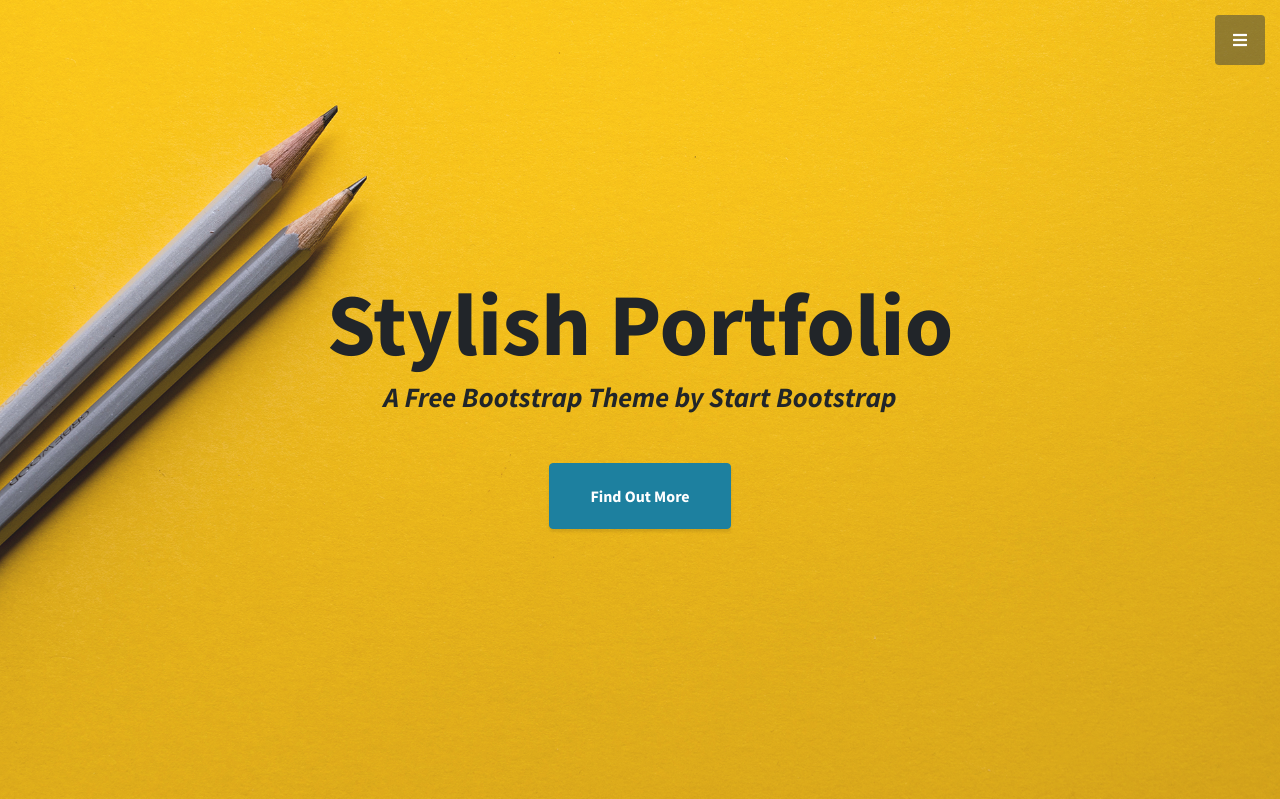
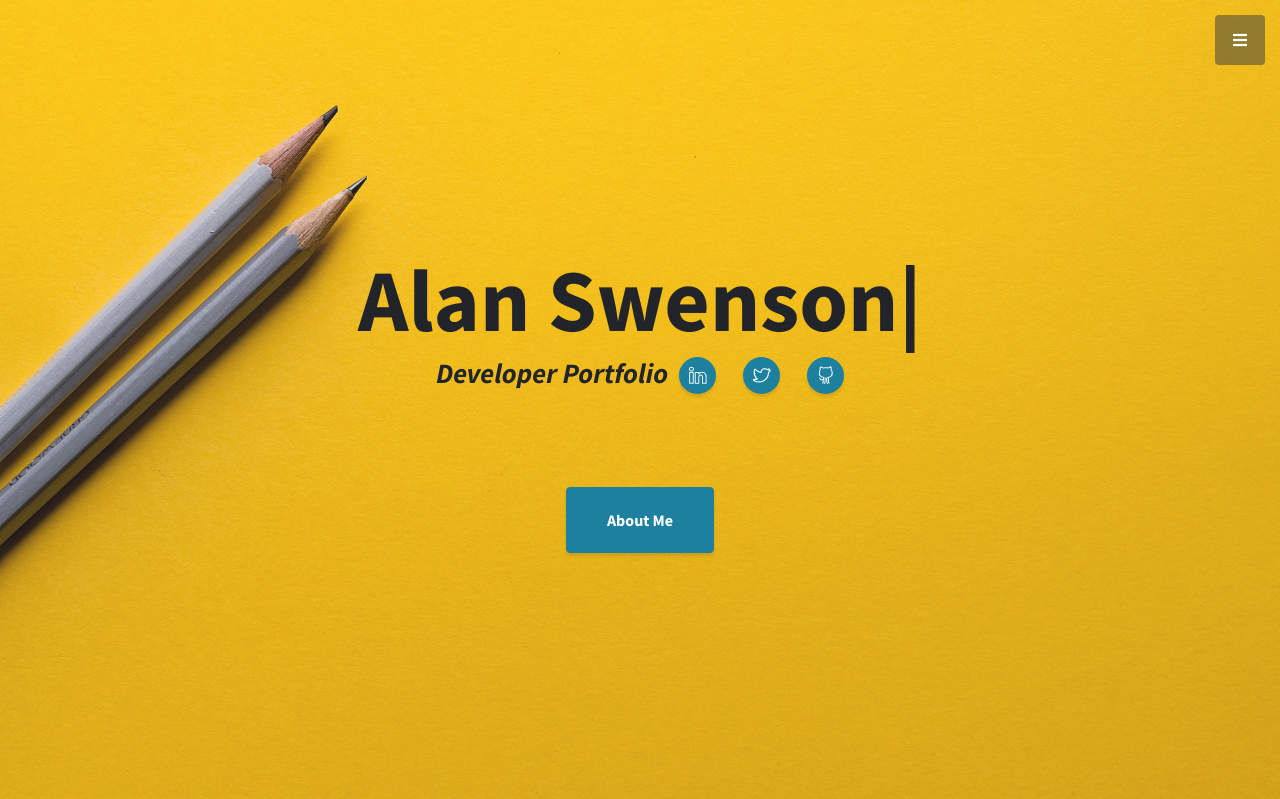
Before and after one commit to AlanSwenson/portfolio, a Flask app: page / in a window 1280 px wide. Shown: the top 799 px of the page. Run offline with Flask 2, Linux system fonts and the light colour scheme; parts of the project's set-up code (start-up, migrations or seed data) failed here and were passed over; some libraries are stand-ins or nearby versions.

Commit message:
add type.js

```diff
--- a/portfolio/__init__.py
+++ b/portfolio/__init__.py
@@ -1,8 +1,11 @@
 from flask import Flask, render_template
 
+from portfolio.config import DevelopmentConfig
 
-def create_app():
+
+def create_app(config_class=DevelopmentConfig):
     app = Flask(__name__, static_url_path="/static")
+    app.config.from_object(config_class)
 
     @app.route("/", methods=["POST", "GET"])
     def root():
--- a/portfolio/static/css/stylish-portfolio.css
+++ b/portfolio/static/css/stylish-portfolio.css
@@ -104,6 +104,19 @@
   font-size: 4rem;
   margin: 0;
   padding: 0;
+}
+
+.social-link {
+  display: block;
+  height: 2.3rem;
+  width: 2.3rem;
+  line-height: 2.5rem;
+  font-size: 1.1rem;
+  background-color: #1D809F;
+  -webkit-transition: background-color 0.15s ease-in-out;
+  transition: background-color 0.15s ease-in-out;
+  -webkit-box-shadow: 0 3px 3px 0 rgba(0, 0, 0, 0.1);
+  box-shadow: 0 3px 3px 0 rgba(0, 0, 0, 0.1);
 }
 
 @media (min-width: 992px) {
--- a/portfolio/templates/layout.html
+++ b/portfolio/templates/layout.html
@@ -23,7 +23,7 @@
         rel="stylesheet">
 
     <!-- Custom CSS -->
-    <link href="{{ url_for('static', filename='css/stylish-portfolio.min.css') }}" rel="stylesheet">
+    <link href="{{ url_for('static', filename='css/stylish-portfolio.css') }}" rel="stylesheet">
 
 </head>
 
@@ -35,9 +35,6 @@
     </a>
     <nav id="sidebar-wrapper">
         <ul class="sidebar-nav">
-            <li class="sidebar-brand">
-                <a class="js-scroll-trigger" href="#page-top">Start Bootstrap</a>
-            </li>
             <li class="sidebar-nav-item">
                 <a class="js-scroll-trigger" href="#page-top">Home</a>
             </li>
@@ -59,11 +56,34 @@
     <!-- Header -->
     <header class="masthead d-flex">
         <div class="container text-center my-auto">
-            <h1 class="mb-1">Stylish Portfolio</h1>
-            <h3 class="mb-5">
-                <em>A Free Bootstrap Theme by Start Bootstrap</em>
-            </h3>
-            <a class="btn btn-primary btn-xl js-scroll-trigger" href="#about">Find Out More</a>
+            <!-- Typed.js display area -->
+            <h1 class="mb-1"><span class="type"></span></h1>
+            <div class="container">
+                <ul class="list-inline mb-5">
+                    <li class="list-inline-item">
+                        <h3 class="mb-5"> <em>Developer Portfolio</em> </h3>
+                    </li>
+
+
+                    <li class="list-inline-item">
+                        <a class="social-link rounded-circle text-white mr-3"
+                            href="https://www.linkedin.com/in/alan-swenson-4645022a/">
+                            <i class="icon-social-linkedin"></i>
+                        </a>
+                    </li>
+                    <li class="list-inline-item">
+                        <a class="social-link rounded-circle text-white mr-3" href="https://twitter.com/AlanSwenson">
+                            <i class="icon-social-twitter"></i>
+                        </a>
+                    </li>
+                    <li class="list-inline-item">
+                        <a class="social-link rounded-circle text-white" href="https://github.com/AlanSwenson">
+                            <i class="icon-social-github"></i>
+                        </a>
+                    </li>
+                </ul>
+            </div>
+            <a class="btn btn-primary btn-xl js-scroll-trigger" href="#about">About Me</a>
         </div>
         <div class="overlay"></div>
     </header>
@@ -216,7 +236,8 @@
         <div class="container">
             <ul class="list-inline mb-5">
                 <li class="list-inline-item">
-                    <a class="social-link rounded-circle text-white mr-3" href="#">
+                    <a class="social-link rounded-circle text-white mr-3"
+                        href="https://www.linkedin.com/in/alan-swenson-4645022a/">
                         <i class="icon-social-linkedin"></i>
                     </a>
                 </li>
@@ -246,9 +267,17 @@
 
     <!-- Plugin JavaScript -->
     <script src="{{ url_for('static', filename='vendor/jquery-easing/jquery.easing.min.js') }}"></script>
+    <script src="https://cdn.jsdelivr.net/npm/typed.js@2.0.9"></script>
 
     <!-- Custom scripts for this template -->
     <script src="{{ url_for('static', filename='js/stylish-portfolio.min.js') }}"></script>
+    <script>
+        var typed = new Typed('.type', {
+            strings: ["Alan Swenson"],
+            startDelay: 100,
+            typeSpeed: 100,
+        });
+    </script>
     {% block scripts %}{% endblock %}
 
 </body>
```
Also changed, not shown: portfolio/config.py (added, +22 -0 lines), 2 other files.
